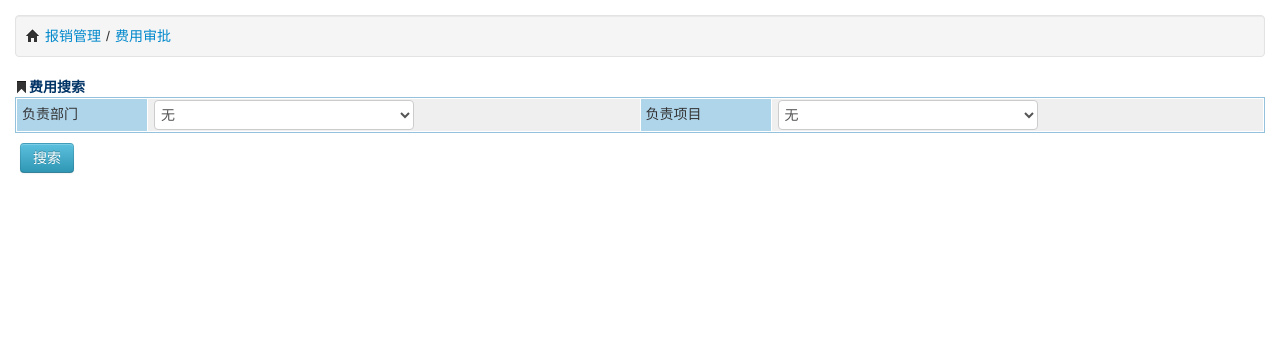
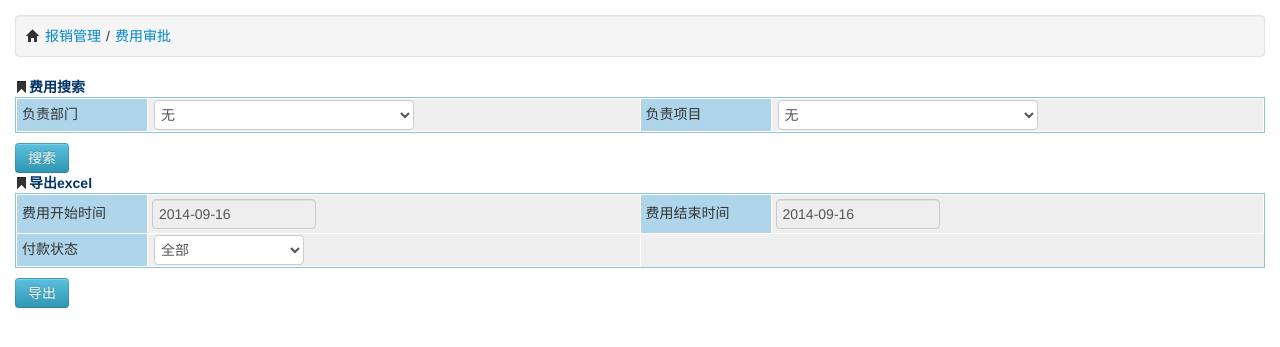
Before and after one commit to wangxu2013/oa, a Python web app: template scapp/templates/bxsq/fysp/fyzf_search.html in a window 1280 px wide. Shown: the top 347 px of the page. Run offline with Jinja, Linux system fonts and the light colour scheme; the template is opened without the code that fills it, so the values that code supplies are empty.

Commit message:
【add】费用支付excel下载

```diff
--- a/scapp/templates/bxsq/fysp/fyzf_search.html
+++ b/scapp/templates/bxsq/fysp/fyzf_search.html
@@ -21,7 +21,7 @@
 </head>
 
 <body onload="datepicker();">
-	<form class="content" method="POST" action="/fysp/fyzf_total">
+	<form class="content" method="POST" action="/fysp/fyzf_total" id="formExcel">
 		<div class="well place">
 			<i class="icon-home"></i><a href="#">报销管理</a>/<a href="#">费用审批</a>
 		</div>
@@ -69,9 +69,45 @@
 						</tr>
 					</table>
 				</div>
-				<input type="submit" class="btn btn-info" value="搜索"/>
+				<input type="button" class="btn btn-info" value="搜索" onclick="search()"/>
 			</div><!--/搜索-->
 		</div><!--/row-fluid -->
+		<div class="row-fluid">
+			<i class="icon-bookmark"></i><span class="titletip">导出excel</span>
+			<div>
+				<div style="border:1px solid #94c1dc;">
+					<table class="table-list">
+						<tr>
+							<td class="table-label">费用开始时间</td>
+							<td><input type="text" class="datepicker" name="beg_date" data-date-format="yyyy-mm-dd" readonly/></td>
+							<td class="table-label">费用结束时间</td>
+							<td><input type="text" class="datepicker" name="end_date" data-date-format="yyyy-mm-dd" readonly/></td>
+						</tr>
+						<tr>
+							<td class="table-label">付款状态</td>
+							<td>
+								<select name="is_paid">
+									<option value="-1">全部</option>
+									<option value="1">已付款</option>
+									<option value="0">未付款</option>
+								</select>
+							</td>
+						</tr>
+					</table>
+				</div>
+				<input type="button" class="btn btn-info" value="导出" onclick="down()"/>
+			</div><!--/搜索-->
+		</div><!--/row-fluid -->
+		<script type="text/javascript">
+		 	function down(){
+		 		document.getElementById("formExcel").action="/fysp/fyzf_Excel";
+		 		document.getElementById("formExcel").submit();
+		 	}
+		 	function search(){
+		 		document.getElementById("formExcel").action="/fysp/fyzf_total";
+		 		document.getElementById("formExcel").submit();
+		 	}
+		</script>
 	</form><!--/content -->
 </body>
 </html>
```
Also changed, not shown: scapp/views/reimbursement/fysp.py (+41 -0 lines).
